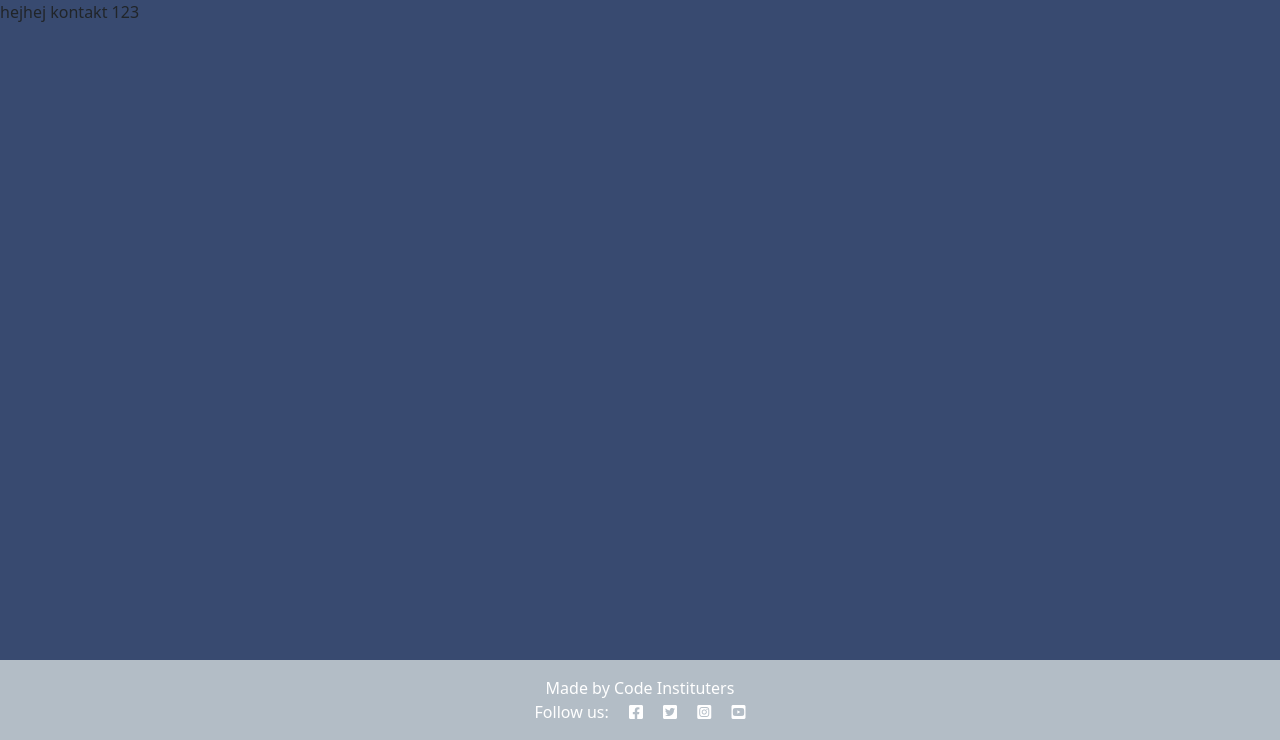
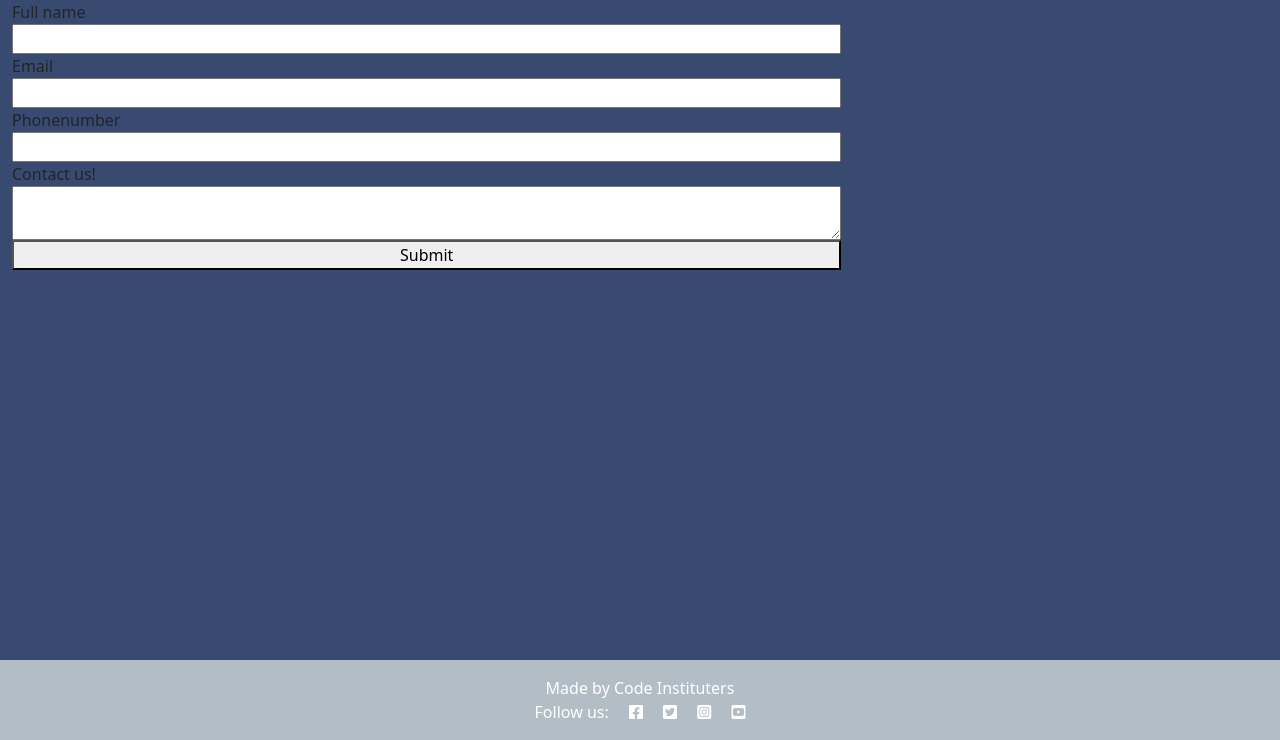
Before and after one commit to ElinaBoman/the-muscle-factory, a Django app: page /contact/ in a window 1280 px wide. Shown: the part 60-800 px from the top of the page. Run offline with Django 3.2, Linux system fonts and the light colour scheme.

```diff
--- a/bookings/models.py
+++ b/bookings/models.py
@@ -13,7 +13,7 @@ class EventBooking(models.Model):
     updated_on = models.DateField(auto_now=True)
     created_on = models.DateField(auto_now=True)
     event_date = models.DateField(auto_now=False)
-    lesson_time = models.TimeField(default="12:30")
+    lesson_time = models.TimeField(default="08:00")
 
     EVENT_CHOICE = (
         ("Personal Trainer", "Personal Trainer"),
--- a/static/css/style.css
+++ b/static/css/style.css
@@ -141,10 +141,18 @@ body {
     padding-bottom: 20px;
 
 }
-
+/* Booking form */
 .bookings_form_list{
     list-style: none;
     line-height: 30px;
 }
 
-/* Booking form */
+
+/* contact form */
+
+.contact-form{
+    display: flex;
+    justify-content: center;
+    flex-direction: column;
+
+}
--- a/templates/contact.html
+++ b/templates/contact.html
@@ -4,5 +4,20 @@
 
 <div class="container-fluid">
     <div class="row">
-hejhej kontakt 123
+        <div class="col-md-8">
+        <form action="" method="post" class="contact-form">
+            {% csrf_token %}
+            <label for="name">Full name</label>
+            <input type="name" name="name"required>
+            <label for="email">Email</label>
+            <input type="email" name="email" required>
+            <label for="phonenumber">Phonenumber</label>
+            <input type="number" name="phonenumber">
+            <label for="message">Contact us!</label>
+            <textarea type="text" name="message" required row="5"></textarea>
+            <button type="submit">Submit</button>
+        </form>
+        </div>
+    </div>
+</div>
 {%endblock%}
```
Also changed, not shown: bookings/forms.py (+8 -2 lines), bookings/views.py (+6 -5 lines), bookings/migrations/0002_alter_eventbooking_lesson_time.py (added), bookings/migrations/0003_alter_eventbooking_lesson_time.py (added), bookings/migrations/0004_alter_eventbooking_lesson_time.py (added).
